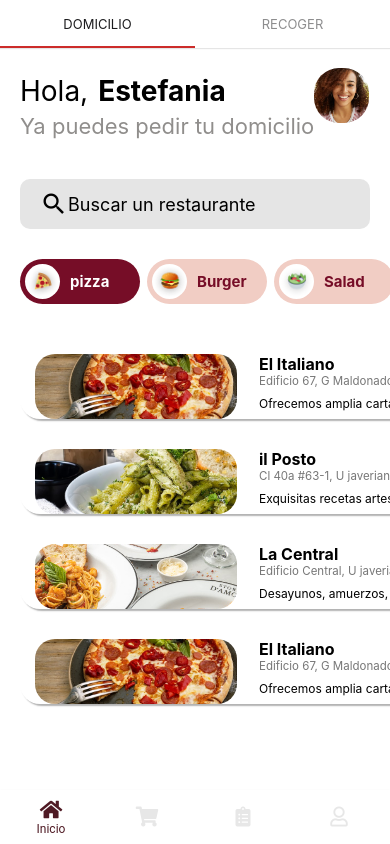
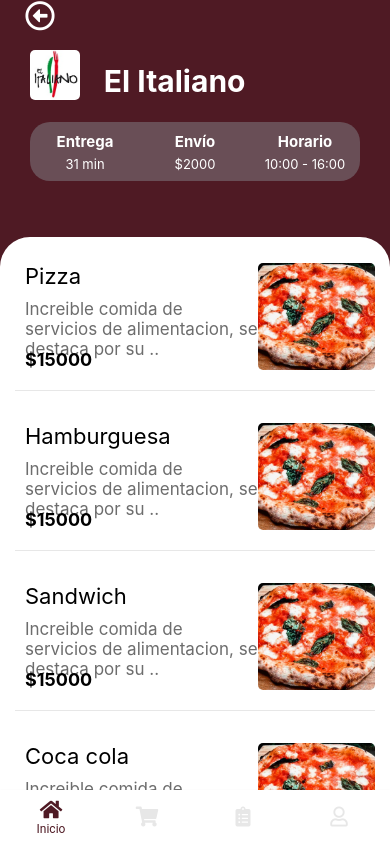
Before and after one commit to estefaniaaristizabal12/ServiApp_, a React Native app: screen /BottomTab in a window 390 px wide. Both pictures are taken after a click on the button 195 px from the left and 476 px from the top of the page. Built offline with nearby package versions, Linux system fonts and the light colour scheme.

Commit message:
productos

```diff
--- a/src/navigation/BottomTab.tsx
+++ b/src/navigation/BottomTab.tsx
@@ -9,8 +9,6 @@ import { FontAwesome5 } from '@expo/vector-icons';
 import { Orders } from '../screens/Orders';
 import { createMaterialBottomTabNavigator } from '@react-navigation/material-bottom-tabs';
 import { RestStack } from './RestStack';
-import { Restaurant } from '../screens/restScreens/Restaurant';
-
 
 const BtTap = createMaterialBottomTabNavigator();
 
@@ -59,7 +57,7 @@ export default function BottomTab() {
             })}>
 
             <BtTap.Screen name="Home" options={{ title: 'Inicio' }} component={RestStack} />
-            <BtTap.Screen name="Cart" options={{ title: 'Carrito' }} component={Restaurant} />
+            <BtTap.Screen name="Cart" options={{ title: 'Carrito' }} component={Cart} />
             <BtTap.Screen name="Orders" options={{ title: 'Ordenes' }} component={Orders} />
             <BtTap.Screen name="Profile" options={{ title: 'Perfil' }} component={Profile} />
 
--- a/src/screens/Delivery.tsx
+++ b/src/screens/Delivery.tsx
@@ -121,7 +121,7 @@ const Delivery = ({navigation}) => {
                 image={item.image}
                 location={item.location}
                 description={item.description}
-                onPress={() => navigation.navigate('BottomTab')}
+                onPress={() => navigation.navigate('Restaurant')}
               />
             )}
           />
--- a/src/screens/restScreens/Product.tsx
+++ b/src/screens/restScreens/Product.tsx
@@ -63,11 +63,11 @@ export const Product = ({ navigation }) => {
                 />
             </View>
 
-            <View style={{ flex: 3, paddingLeft: 15, paddingRight: 30 }}>
+            <View style={{ flex: 3, paddingLeft: 15, paddingRight: 15 }}>
                 <Text style={styles.tituloProd}>Pizza Pepperoni</Text>
                 <Text style={styles.descrProd}>Increible comida de servicios de alimentacion, se destaca por su inocuidad.</Text>
                 <Text style={styles.preProd}> $15.900</Text>
-                <Text style={styles.ingredients}>Ingedientes</Text>
+                <Text style={styles.ingredients}>Ingredientes</Text>
                 <View>
                     <ListIngredients />
                 </View>
@@ -150,7 +150,7 @@ const styles = StyleSheet.create({
         width: 100,
         marginRight: 7,
         borderRadius: 30,
-        paddingHorizontal: 5,
+
         flexDirection: 'row',
     },
     categoryBtnImgCon: {
```
